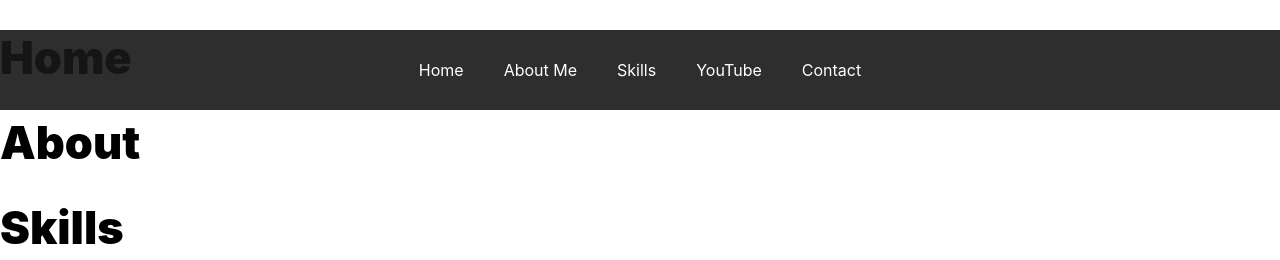
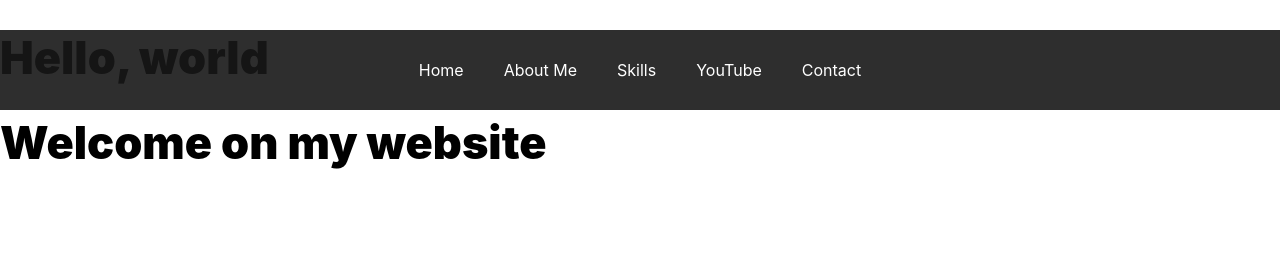
Before and after one commit to ash-ys/ash-ys.github.io, a React (Create React App) app: page / in a window 1280 px wide. Shown: the top 260 px of the page. Built offline with nearby package versions, Linux system fonts and the light colour scheme.

Commit message:
home added

```diff
--- a/src/components/Home/Home.js
+++ b/src/components/Home/Home.js
@@ -1,7 +1,13 @@
+import classes from "./Home.module.css";
+import code from './../../img/code.svg'
 const Home = () => {
     return (
-        <div>
-            <h1>Home</h1>
+        <div className = {classes.Home}>
+            <div className= {classes.Container}>
+                <h1 className={classes.Hello}>Hello, world</h1>
+                <h1>Welcome on my website</h1>
+            </div>
+            <img className={classes.Code} src="" alt=""/>
         </div>
      );
 }
```
Also changed, not shown: src/components/Home/Home.module.css (added).
